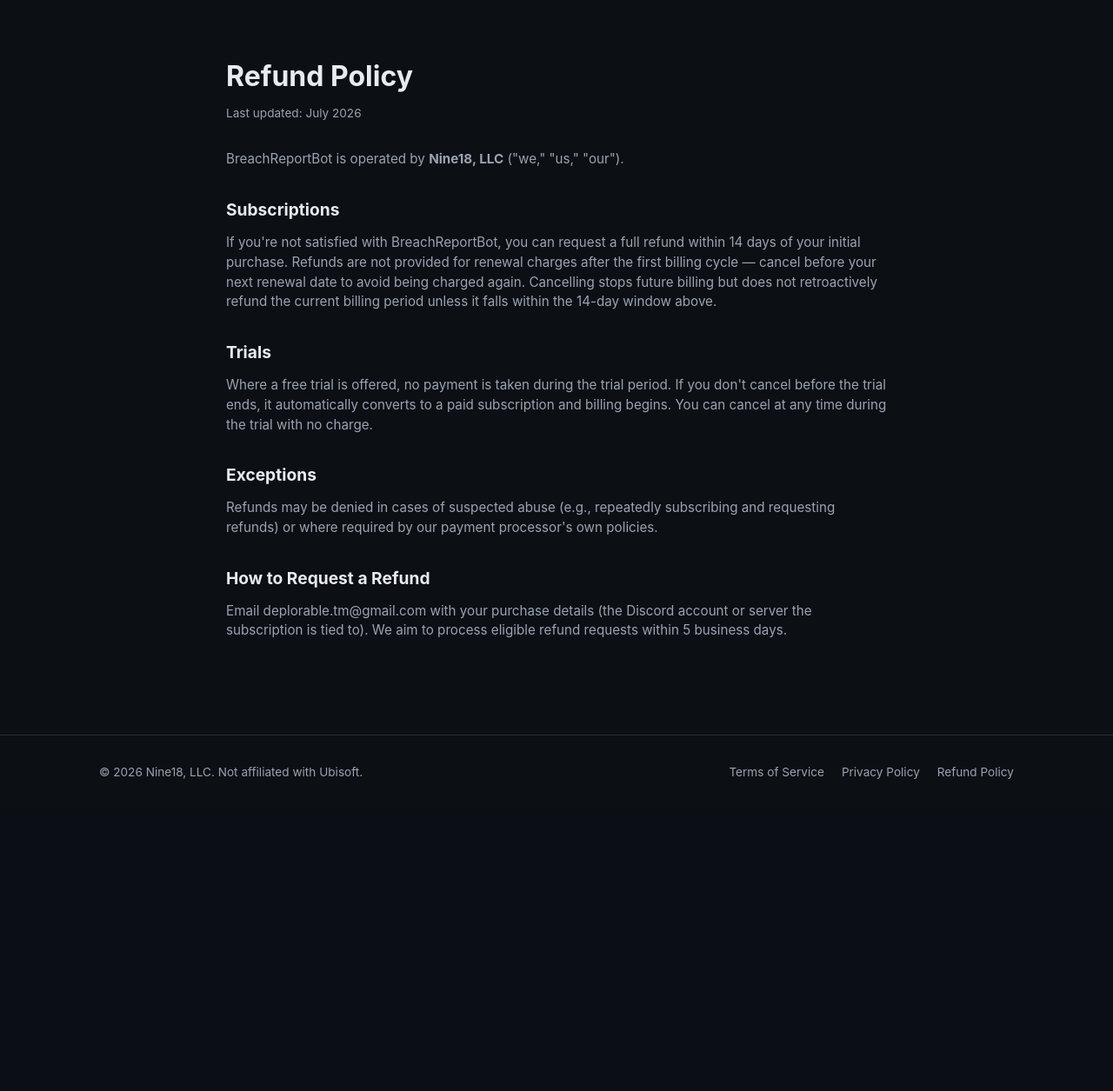
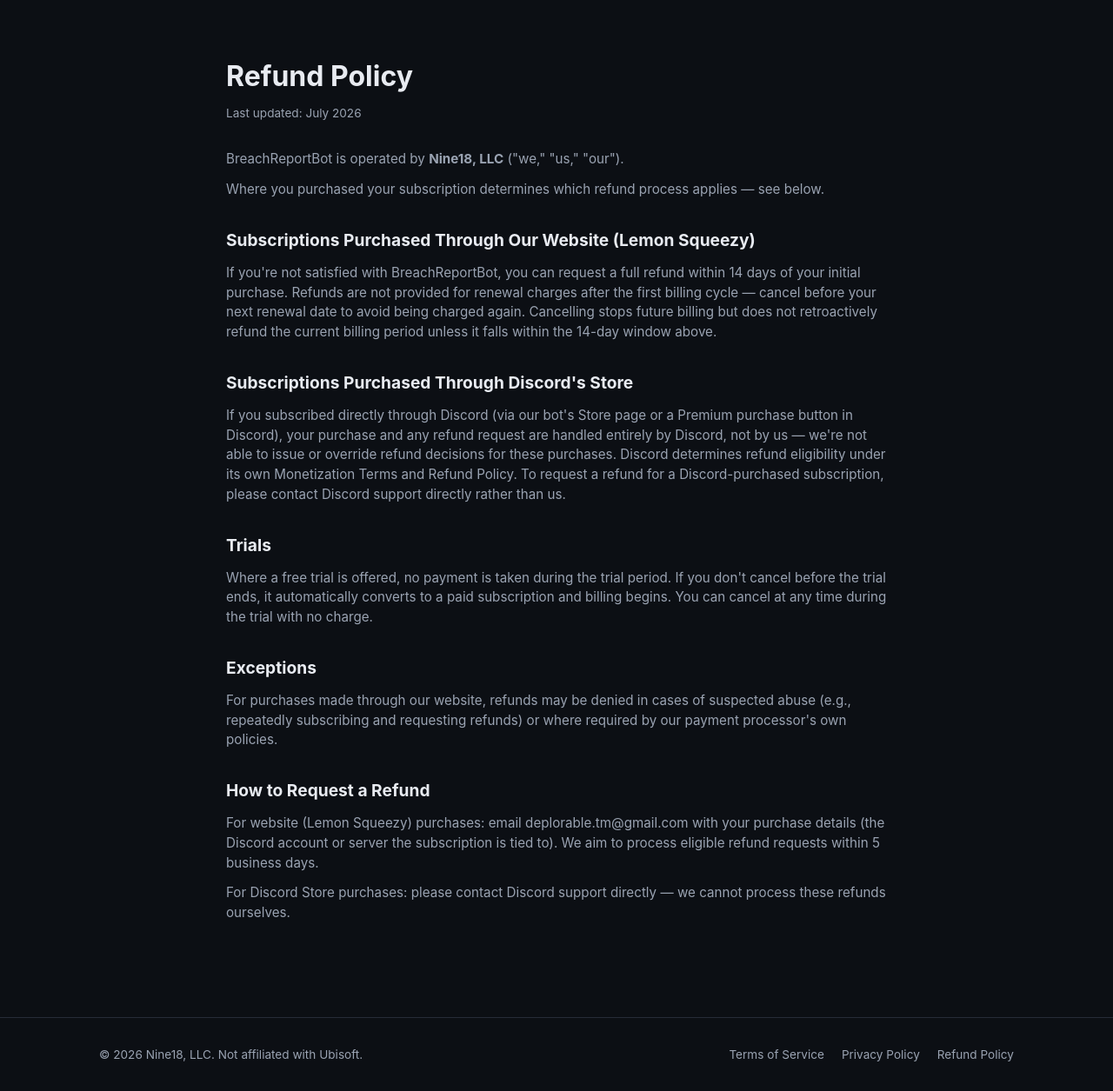
Before and after one commit to DeplorableTM/breachreportbot-site, a Flask app: page /refunds in a window 1280 px wide. Shown: the part 65-1320 px from the top of the page at 87% size. Before the commit the page ends 961 px from the top, so only its background shows below. Run offline with Flask 3, Linux system fonts and the light colour scheme.

Commit message:
Distinguish Discord Store vs website refund processes
Discord-purchased subscriptions are refunded entirely through Discord's
own process, not something we control or can override -- the policy
previously only described the Lemon Squeezy (website) flow, which would
have given wrong information to anyone who subscribed through Discord's
Store instead.

```diff
--- a/templates/refunds.html
+++ b/templates/refunds.html
@@ -6,12 +6,23 @@
   <p class="updated">Last updated: July 2026</p>
   <p>BreachReportBot is operated by <strong>Nine18, LLC</strong> ("we," "us," "our").</p>
 
-  <h2>Subscriptions</h2>
+  <p>Where you purchased your subscription determines which refund process applies —
+  see below.</p>
+
+  <h2>Subscriptions Purchased Through Our Website (Lemon Squeezy)</h2>
   <p>If you're not satisfied with BreachReportBot, you can request a full refund within
   14 days of your initial purchase. Refunds are not provided for renewal charges after
   the first billing cycle — cancel before your next renewal date to avoid being charged
   again. Cancelling stops future billing but does not retroactively refund the current
   billing period unless it falls within the 14-day window above.</p>
+
+  <h2>Subscriptions Purchased Through Discord's Store</h2>
+  <p>If you subscribed directly through Discord (via our bot's Store page or a Premium
+  purchase button in Discord), your purchase and any refund request are handled entirely
+  by Discord, not by us — we're not able to issue or override refund decisions for these
+  purchases. Discord determines refund eligibility under its own Monetization Terms and
+  Refund Policy. To request a refund for a Discord-purchased subscription, please contact
+  Discord support directly rather than us.</p>
 
   <h2>Trials</h2>
   <p>Where a free trial is offered, no payment is taken during the trial period. If you
@@ -19,12 +30,16 @@
   billing begins. You can cancel at any time during the trial with no charge.</p>
 
   <h2>Exceptions</h2>
-  <p>Refunds may be denied in cases of suspected abuse (e.g., repeatedly subscribing and
-  requesting refunds) or where required by our payment processor's own policies.</p>
+  <p>For purchases made through our website, refunds may be denied in cases of suspected
+  abuse (e.g., repeatedly subscribing and requesting refunds) or where required by our
+  payment processor's own policies.</p>
 
   <h2>How to Request a Refund</h2>
-  <p>Email <a href="mailto:deplorable.tm@gmail.com">deplorable.tm@gmail.com</a> with your
-  purchase details (the Discord account or server the subscription is tied to). We aim to
-  process eligible refund requests within 5 business days.</p>
+  <p>For website (Lemon Squeezy) purchases: email
+  <a href="mailto:deplorable.tm@gmail.com">deplorable.tm@gmail.com</a> with your purchase
+  details (the Discord account or server the subscription is tied to). We aim to process
+  eligible refund requests within 5 business days.</p>
+  <p>For Discord Store purchases: please contact Discord support directly — we cannot
+  process these refunds ourselves.</p>
 </div>
 {% endblock %}
```
